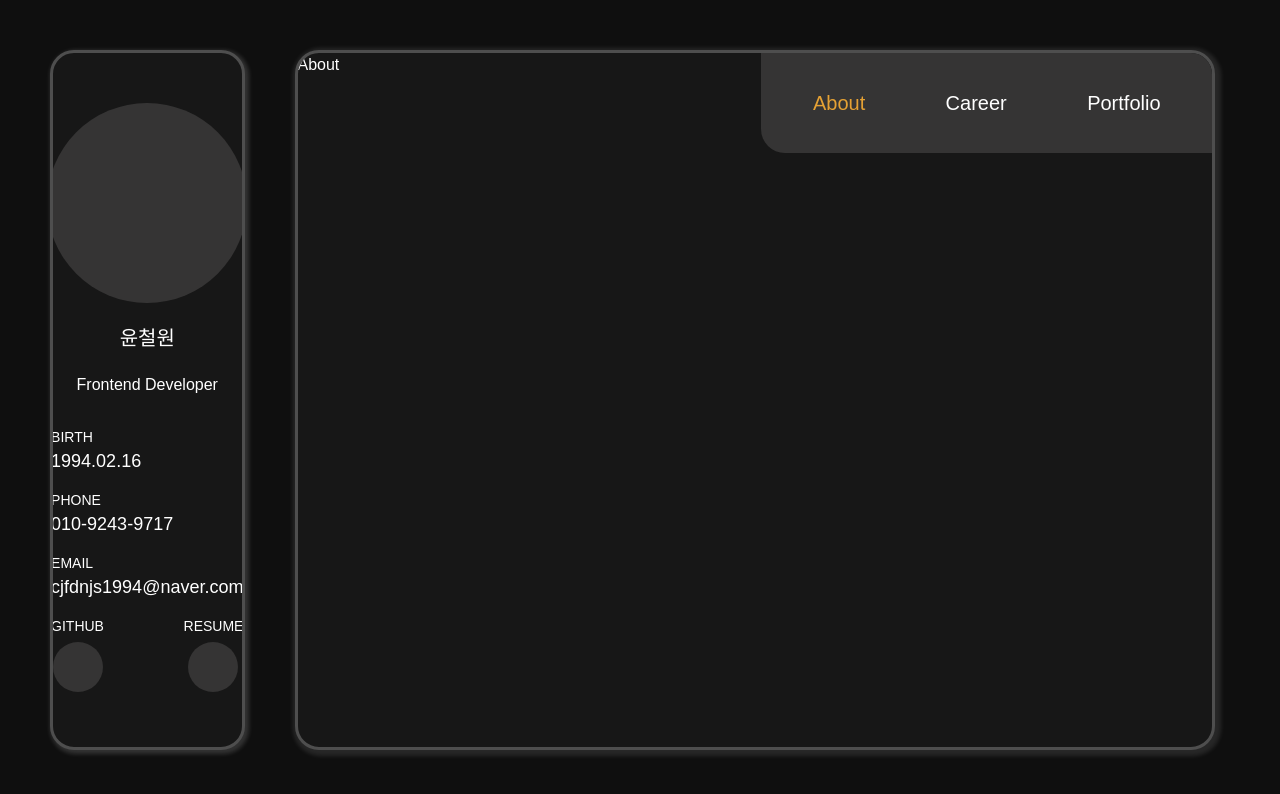
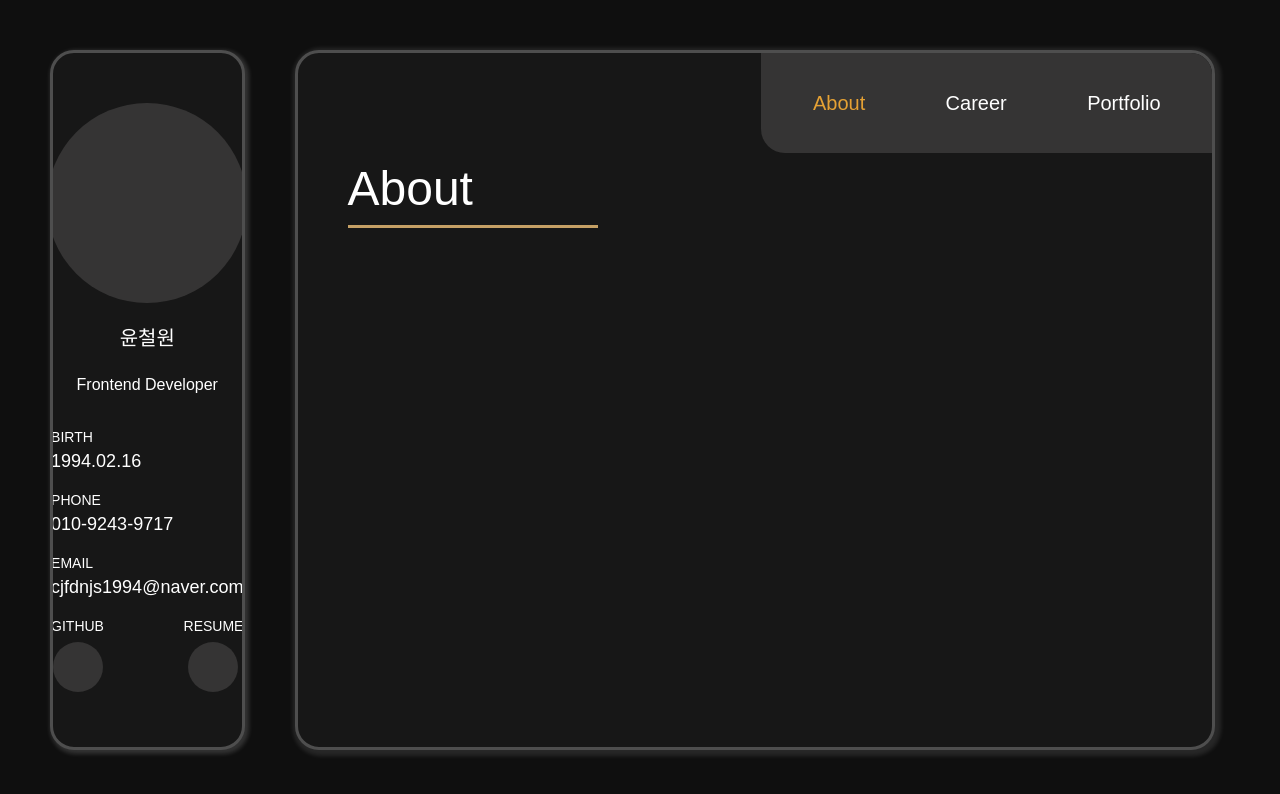
Before and after one commit to DevWonny/portfolio_new, a Next.js app: page / in a window 1280 px wide. Shown: the top 794 px of the page. Built offline with nearby package versions, Linux system fonts and the light colour scheme.

Commit message:
각 Tab title 위치 스타일 작업

```diff
--- a/app/components/about.tsx
+++ b/app/components/about.tsx
@@ -1,5 +1,12 @@
 "use client";
+// style
+import "@/styles/components/about.scss";
 
 export default function About() {
-  return <div className="about-wrap">About</div>;
+  return (
+    <div className="about-wrap">
+      <h1 className="title">About</h1>
+      <div className="division"></div>
+    </div>
+  );
 }
--- a/app/components/career.tsx
+++ b/app/components/career.tsx
@@ -1,5 +1,12 @@
 "use client";
+// style
+import "@/styles/components/career.scss";
 
 export default function Career() {
-  return <div className="career-wrap">Career</div>;
+  return (
+    <div className="career-wrap">
+      <h1 className="title">Career</h1>
+      <div className="division"></div>
+    </div>
+  );
 }
--- a/app/components/portfolio.tsx
+++ b/app/components/portfolio.tsx
@@ -1,5 +1,11 @@
 "use client";
-
+// style
+import "@/styles/components/portfolio.scss";
 export default function Portfolio() {
-  return <div className="portfolio-wrap">Portfolio</div>;
+  return (
+    <div className="portfolio-wrap">
+      <h1 className="title">Portfolio</h1>
+      <div className="division"></div>
+    </div>
+  );
 }
--- a/app/page.tsx
+++ b/app/page.tsx
@@ -31,7 +31,7 @@ export default function Main() {
           </ul>
         </div>
 
-        <div className="content">
+        <div className="content w-full h-full">
           {activeIndex === 0 ? (
             <About />
           ) : activeIndex === 1 ? (
--- /dev/null
+++ b/styles/components/about.scss
@@ -0,0 +1,13 @@
+@import "@/styles/globals.scss";
+div.about-wrap {
+  cursor: default;
+  h1.title {
+    font-size: 48px;
+  }
+
+  div.division {
+    width: 250px;
+    height: 3px;
+    background-color: $point-border;
+  }
+}
--- /dev/null
+++ b/styles/components/career.scss
@@ -0,0 +1,13 @@
+@import "@/styles/globals.scss";
+div.career-wrap {
+  cursor: default;
+  h1.title {
+    font-size: 48px;
+  }
+
+  div.division {
+    width: 250px;
+    height: 3px;
+    background-color: $point-border;
+  }
+}
--- /dev/null
+++ b/styles/components/portfolio.scss
@@ -0,0 +1,13 @@
+@import "@/styles/globals.scss";
+div.portfolio-wrap {
+  cursor: default;
+  h1.title {
+    font-size: 48px;
+  }
+
+  div.division {
+    width: 250px;
+    height: 3px;
+    background-color: $point-border;
+  }
+}
--- a/styles/main.scss
+++ b/styles/main.scss
@@ -31,5 +31,10 @@ div.main-wrap {
         }
       }
     }
+
+    div.content {
+      padding-top: 100px;
+      padding-left: 50px;
+    }
   }
 }
```
